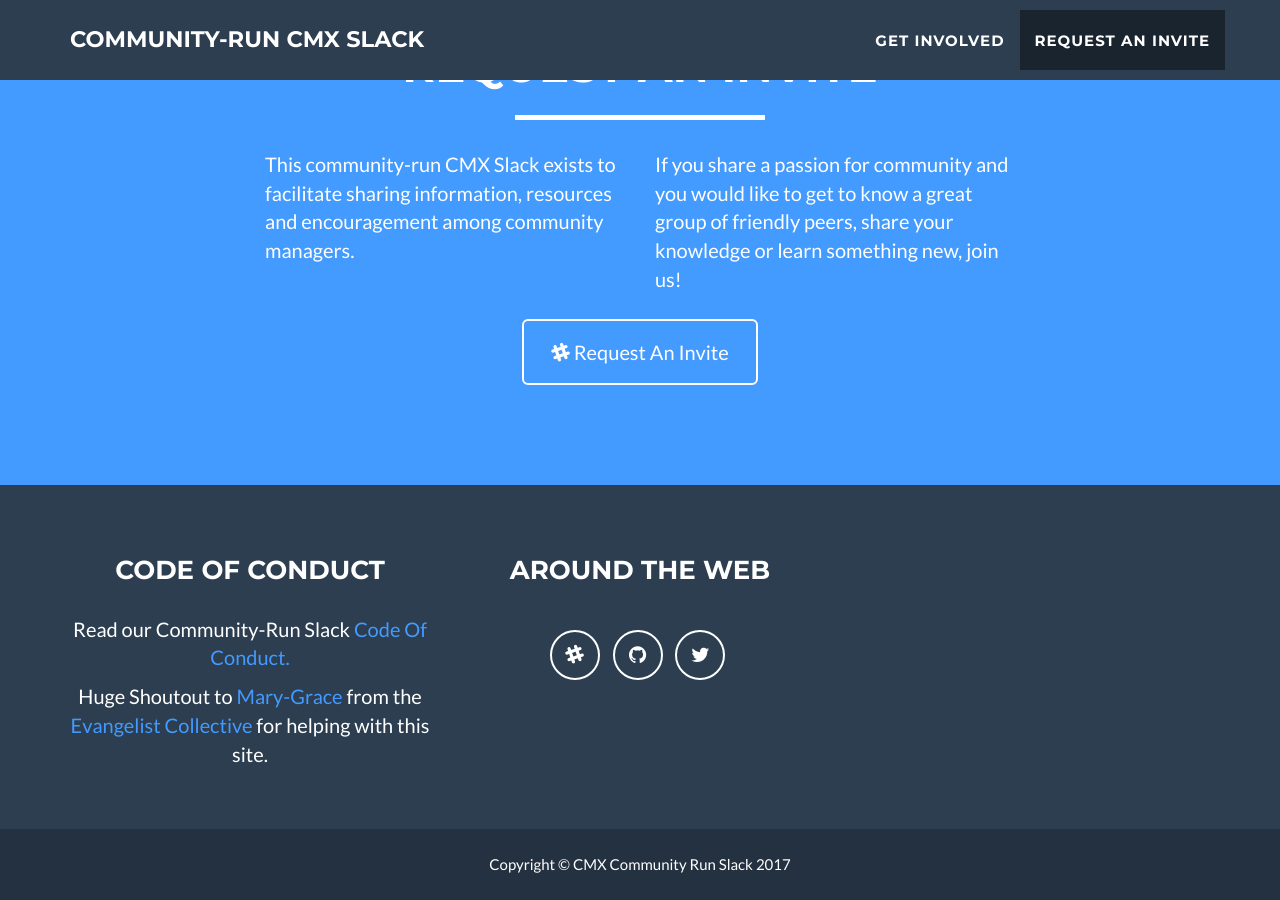
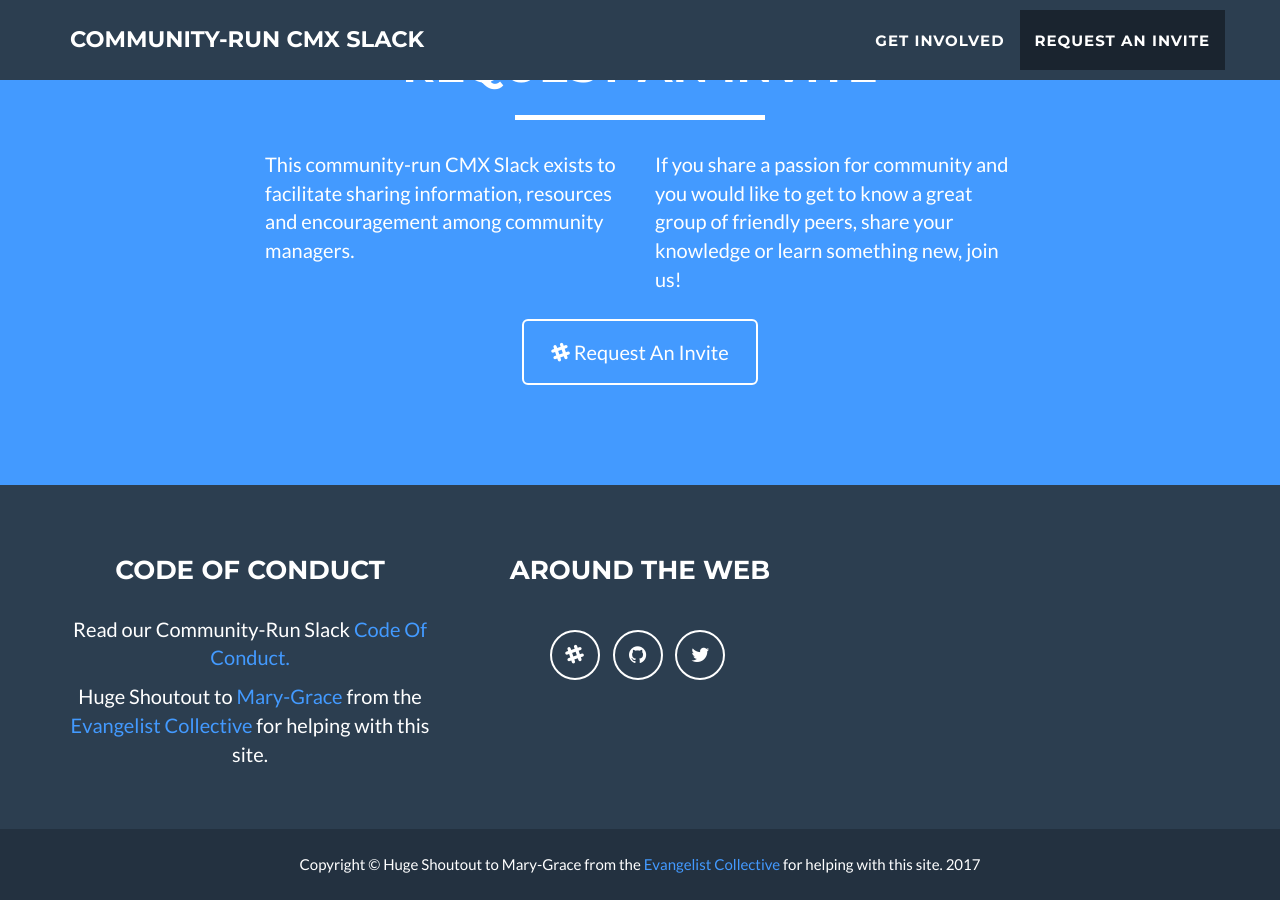
Before and after one commit to cmxslack/cmxslack.github.io, a Jekyll site: the page built from index.html, in a window 1280 px wide and 900 px high, scrolled down 1576 px. Built offline with Jekyll 4.4.1, drawn with Linux system fonts in a browser that asks for light colours.

Commit message:
copywrite

```diff
--- a/_config.yml
+++ b/_config.yml
@@ -15,7 +15,7 @@ color:
 
 # Footer settings -- these are titles of the section
 footer:
-  copyright: CMX Community Run Slack
+  copyright: Huge Shoutout to Mary-Grace from the <a href="https://github.com/evangelistcollective/getting-started">Evangelist Collective</a> for helping with this site.
   social: Around the Web
   codeofconduct: Code Of Conduct
 
```
